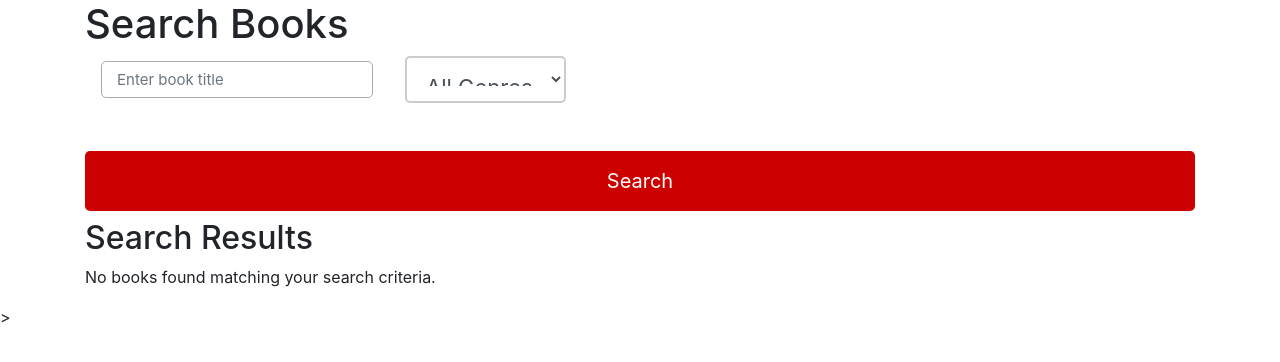
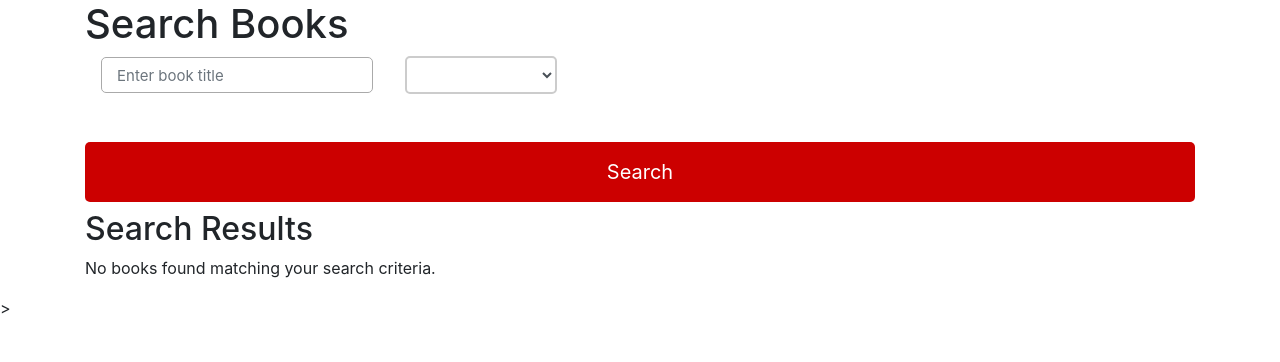
Before and after one commit to hvpham-yorku/BookHive, a Flask app: page /search-books in a window 1280 px wide. Shown: the part 56-418 px from the top of the page. Run offline with Flask 3, Linux system fonts and the light colour scheme; a user stored in the database is signed in; some libraries are stand-ins or nearby versions.

Commit message:
enhanced the filter functionality and font size

```diff
--- a/BookHive/web/templates/search_books.html
+++ b/BookHive/web/templates/search_books.html
@@ -18,8 +18,8 @@ Search Books
             />
         </div>
         <div class="form-group mx-sm-3 mb-2">
-            <select name="genre" class="form-control">
-                <option value="">All Genres</option>
+            <select name="genre" class="form-control" style="font-size: 16px;">
+                <option value="" disabled selected style="font-size: 12px;">Select Genre</option>
                 {% for genre in genres %}
                 <option value="{{ genre[0] }}" {% if selected_genre == genre[0] %}selected{% endif %}>
                     {{ genre[0] }}
```
Also changed, not shown: BookHive/instance/database.db.
